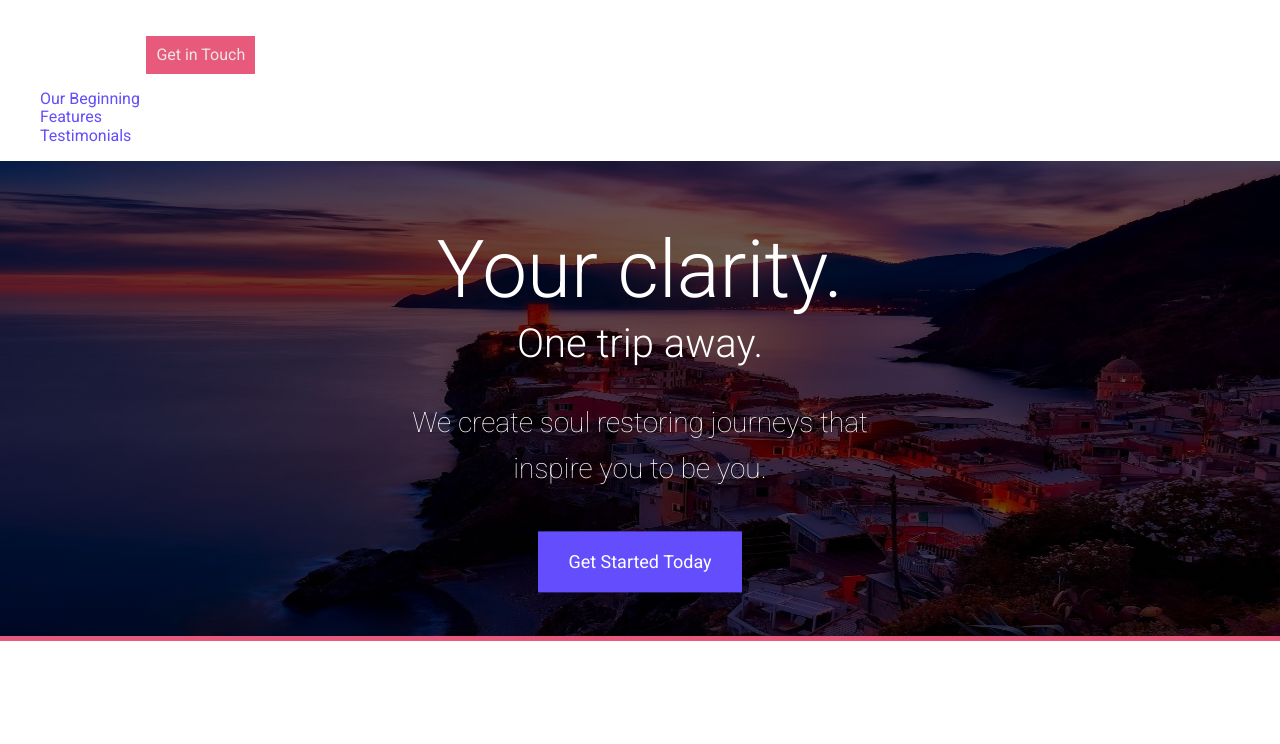
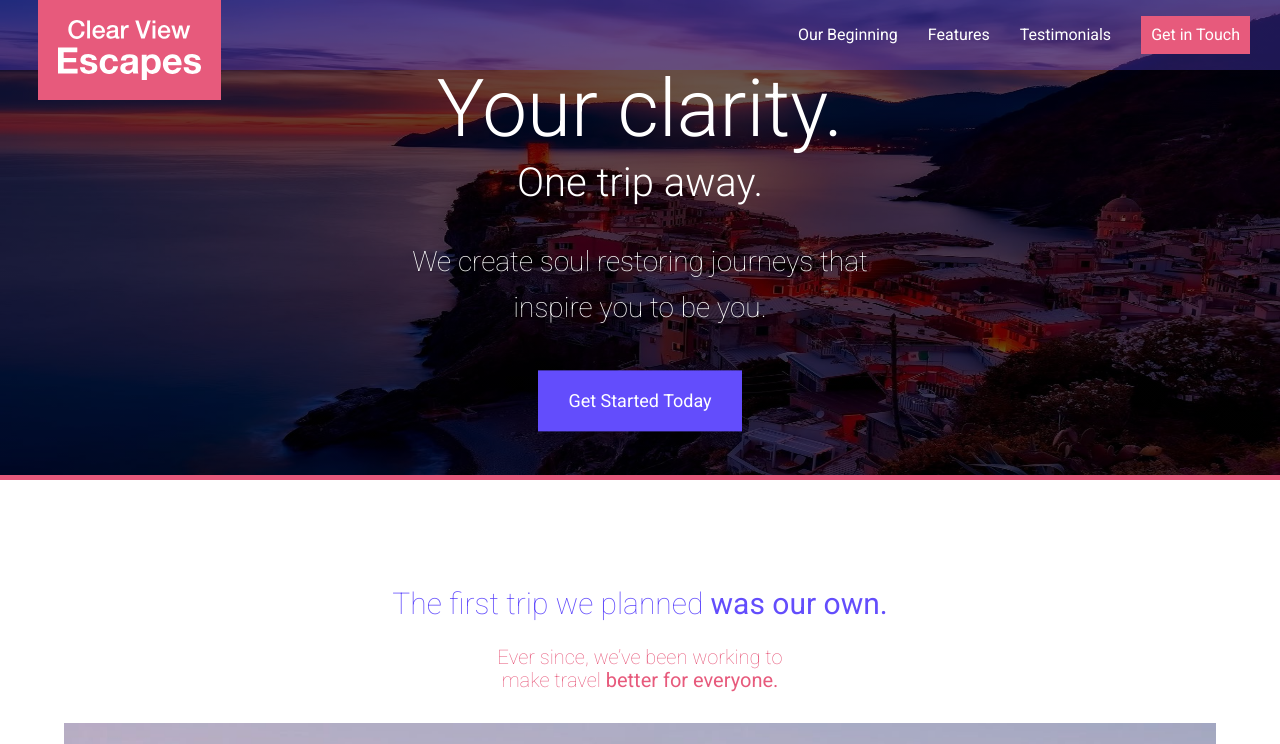
Before and after one commit to DlOMEDES/travel_site, a website: page app/index.html in a window 1280 px wide. Shown: the top 744 px of the page. Drawn offline with Linux system fonts and the light colour scheme; files whose address does not match are found by name.

Commit message:
half way on haeder.

```diff
--- /dev/null
+++ b/app/assets/styles/modules/_footer.css
@@ -0,0 +1,6 @@
+footer {
+  background-color: $mainBlue;
+  color: $white;
+  padding: 3rem 0;
+  text-align: center;
+}
--- /dev/null
+++ b/app/assets/styles/modules/_header.css
@@ -0,0 +1,47 @@
+.main-header {
+  position: absolute;
+  z-index: 2;
+  background-color: rgba($mainBlue, .3);
+  width: 100%;
+  display: flex;
+  justify-content: space-between;
+  flex-direction: column;
+  @mixin Large {
+    display: flex;
+    justify-content: space-between;
+    flex-direction: row;
+  }
+}
+
+
+.logo {
+
+  @mixin Large {
+    postition: relative;
+
+    img {
+      background-color: $darkPink;
+      position: absolute;
+      padding: 2rem;
+      margin-left: 3%;
+    }
+  }
+
+}
+
+.nav-ul {
+  display: flex;
+  // flex-wrap: wrap;
+  align-items: center;
+  flex-direction: column;
+  @mixin Large {
+    flex-direction: row;
+  }
+  &__list {
+    padding-right: 3rem;
+
+    a {
+      color: $white;
+    }
+  }
+}
--- a/app/assets/styles/styles.css
+++ b/app/assets/styles/styles.css
@@ -10,3 +10,5 @@
 @import "modules/_headline";
 @import "modules/_our-beginning";
 @import "modules/_testimonials";
+@import "modules/_footer";
+@import "modules/_header";
--- a/app/index.html
+++ b/app/index.html
@@ -9,14 +9,16 @@
   <link rel="stylesheet" href="temp/styles/styles.css">
 </head>
 <body>
-  <header>
-    <img src="assets/images/icons/clear-view-escapes.svg">
-    <a class="btn" href="#">Get in Touch</a>
+  <header class="main-header">
+    <div class="logo">
+      <img src="assets/imgs/clear-view-escapes.svg">
+    </div>
     <nav>
-      <ul>
-        <li><a href="#our-beginning">Our Beginning</a></li>
-        <li><a href="#features">Features</a></li>
-        <li><a href="#testimonials">Testimonials</a></li>
+      <ul class="nav-ul">
+        <li class="nav-ul__list"><a href="#our-beginning">Our Beginning</a></li>
+        <li class="nav-ul__list"><a href="#features">Features</a></li>
+        <li class="nav-ul__list"><a href="#testimonials">Testimonials</a></li>
+        <li class="nav-ul__list"><a href="" class="btn">Get in Touch</a></li>
       </ul>
     </nav>
   </header>
@@ -37,10 +39,10 @@
       <h3 class="headline--h3">Ever since, we&rsquo;ve been working to make travel <strong>better for everyone.</strong></h3>
     </header>
     <div class="beginning">
-      <img src="assets/imgs/first-trip.jpeg" alt="Couple walking down a street.">
+      <img src="assets/imgs/first-trip.jpg" alt="Couple walking down a street.">
       <picture>
         <source srcset="">
-        <img src="assets/imgs/our-start-landscape.jpeg" alt="Our founder, Jane Doe">
+        <img src="assets/imgs/our-start-landscape.jpg" alt="Our founder, Jane Doe">
       </picture>
       <h2 class="headline headline--h2">Here&rsquo;s how we got started&hellip;</h2>
       <p class="text">Lorem ipsum dolor sit amet, consectetur adipisicing elit, sed do eiusmod tempor incididunt ut labore et dolore magna aliqua. Ut enim ad minim veniam, <a href="#">quis nostrud exercitation</a> ullamco laboris nisi ut aliquip ex ea commodo consequat. Duis aute irure dolor in reprehenderit in voluptate velit esse cillum dolore eu fugiat nulla pariatur. Excepteur sint occaecat cupidatat non proident, sunt in culpa qui officia deserunt mollit anim id est laborum.</p>
@@ -121,7 +123,8 @@
   </section>
 
   <footer>
-    <p class="text">Copyright &copy; 2016 Clear View Escapes. All rights reserved. <a class="btn" href="#">Get in Touch</a></p>
+    <p class="text">Copyright &copy; 2017 Travler Escapes. All rights reserved.</p>
+    <a class="btn" href="#">Get in Touch</a>
   </footer>
 </body>
 </html>
--- a/app/temp/styles/styles.css
+++ b/app/temp/styles/styles.css
@@ -714,3 +714,90 @@ section {
     width: 30rem;
     margin: 0;
 }
+
+footer {
+  background-color: #634dfc;
+  color: #ffffff;
+  padding: 3rem 0;
+  text-align: center;
+}
+
+.main-header {
+  position: absolute;
+  z-index: 2;
+  background-color: rgba(99,77,252, .3);
+  width: 100%;
+  display: -webkit-box;
+  display: -ms-flexbox;
+  display: flex;
+  -webkit-box-pack: justify;
+      -ms-flex-pack: justify;
+          justify-content: space-between;
+  -webkit-box-orient: vertical;
+  -webkit-box-direction: normal;
+      -ms-flex-direction: column;
+          flex-direction: column;
+}
+
+@media (min-width: 50rem) {
+
+.main-header {
+    display: -webkit-box;
+    display: -ms-flexbox;
+    display: flex;
+    -webkit-box-pack: justify;
+        -ms-flex-pack: justify;
+            justify-content: space-between;
+    -webkit-box-orient: horizontal;
+    -webkit-box-direction: normal;
+        -ms-flex-direction: row;
+            flex-direction: row
+}
+  }
+
+@media (min-width: 50rem) {
+
+.logo {
+    postition: relative
+
+}
+
+    .logo img {
+      background-color: #e75a7c;
+      position: absolute;
+      padding: 2rem;
+      margin-left: 3%;
+    }
+  }
+
+.nav-ul {
+  display: -webkit-box;
+  display: -ms-flexbox;
+  display: flex;
+  // flex-wrap: wrap;
+  -webkit-box-align: center;
+      -ms-flex-align: center;
+          align-items: center;
+  -webkit-box-orient: vertical;
+  -webkit-box-direction: normal;
+      -ms-flex-direction: column;
+          flex-direction: column;
+}
+
+@media (min-width: 50rem) {
+
+.nav-ul {
+    -webkit-box-orient: horizontal;
+    -webkit-box-direction: normal;
+        -ms-flex-direction: row;
+            flex-direction: row
+}
+  }
+
+.nav-ul__list {
+    padding-right: 3rem;
+  }
+
+.nav-ul__list a {
+      color: #ffffff;
+    }
--- a/gulp/tasks/styles.js
+++ b/gulp/tasks/styles.js
@@ -4,11 +4,12 @@ var gulp = require('gulp'),
     cssvars = require('postcss-simple-vars'),
     nested = require('postcss-nested'),
     cssImport = require('postcss-import'),
-    mixins = require('postcss-mixins');
+    mixins = require('postcss-mixins'),
+    hexrgba = require('postcss-hexrgba');
 
 gulp.task('styles', function() {
   return gulp.src('./app/assets/styles/styles.css')
-             .pipe(postcss([cssImport, mixins, cssvars, nested, autoprefixer]))
+             .pipe(postcss([cssImport, mixins, cssvars, nested, hexrgba, autoprefixer]))
              .on('error', function(errorInfo) {
                console.log(errorInfo.toString());
                this.emit('end');
--- a/package.json
+++ b/package.json
@@ -22,6 +22,7 @@
     "jquery": "^3.2.1",
     "live-server": "^1.2.0",
     "normalize.css": "^7.0.0",
+    "postcss-hexrgba": "^1.0.0",
     "postcss-import": "^11.0.0",
     "postcss-mixins": "^6.2.0"
   },
```
Also changed, not shown: app/assets/imgs/clear-view-escapes.svg (added), app/assets/imgs/first-trip.jpeg (deleted), app/assets/imgs/first-trip.jpg (added), app/assets/imgs/logo.png (added), app/assets/imgs/our-start-landscape.jpeg (deleted), app/assets/imgs/our-start-landscape.jpg (added), app/assets/imgs/our-start.jpg (deleted), 3 other files.
